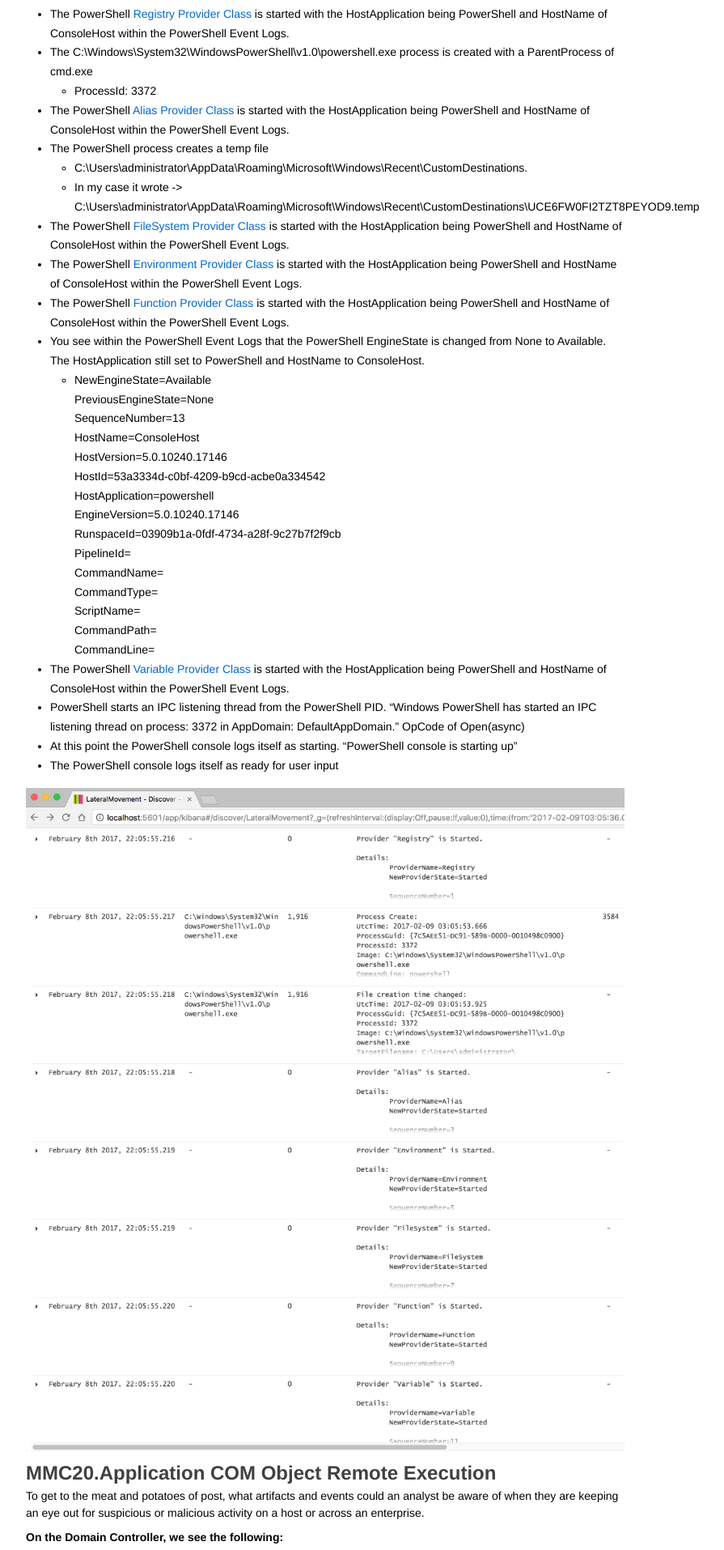
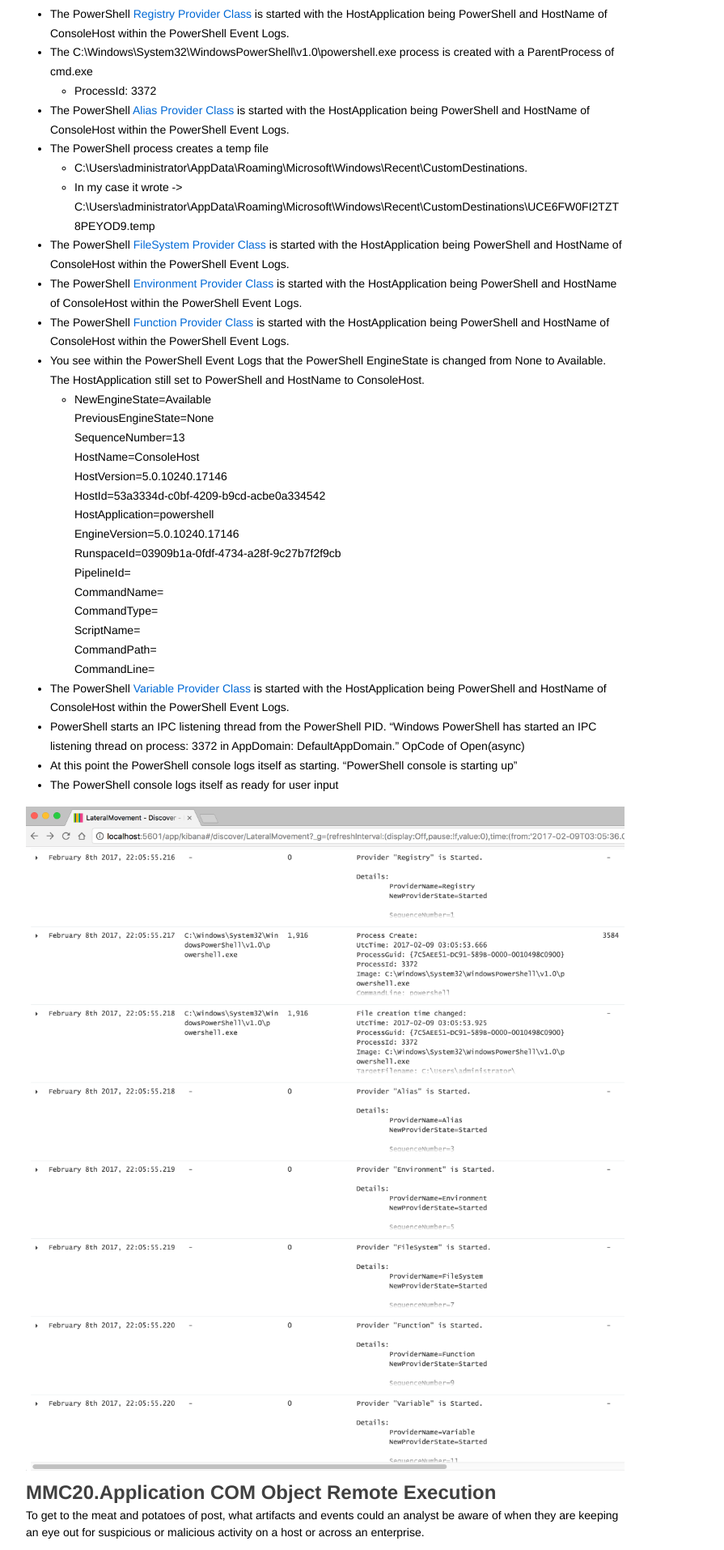
Before and after one commit to Kvetch/kvetch.github.io, a Jekyll site: the page built from _posts/2017-02-04-MMC20.Application Lateral Movement Analysis.md, in a window 1280 px wide. Shown: the part 3399-5313 px from the top of the page at 81% size, without its empty margins (238-1133 px from the left). Built offline with Jekyll 4.4.1, drawn with Linux system fonts in a browser that asks for light colours; comment, search, counter and statistics services are not loaded.

Commit message:
Word Break Wrap

```diff
--- a/_layouts/post.html
+++ b/_layouts/post.html
@@ -8,7 +8,7 @@
     <p class="post-meta">{{ page.date | date: "%b %-d, %Y" }}{% if page.author %} • {{ page.author }}{% endif %}{% if page.meta %} • {{ page.meta }}{% endif %}</p>
   </header>
 
-  <article class="post-content">
+  <article class="post-content" style="word-wrap:break-word">
     {{ content }}
   </article>
 	<div class="ds-thread" data-thread-key={{ page.id }} data-title={{ page.title }} data-url={{ site.motto }}/{{ page.url }}></div>
```
Also changed, not shown: 1 other file.
